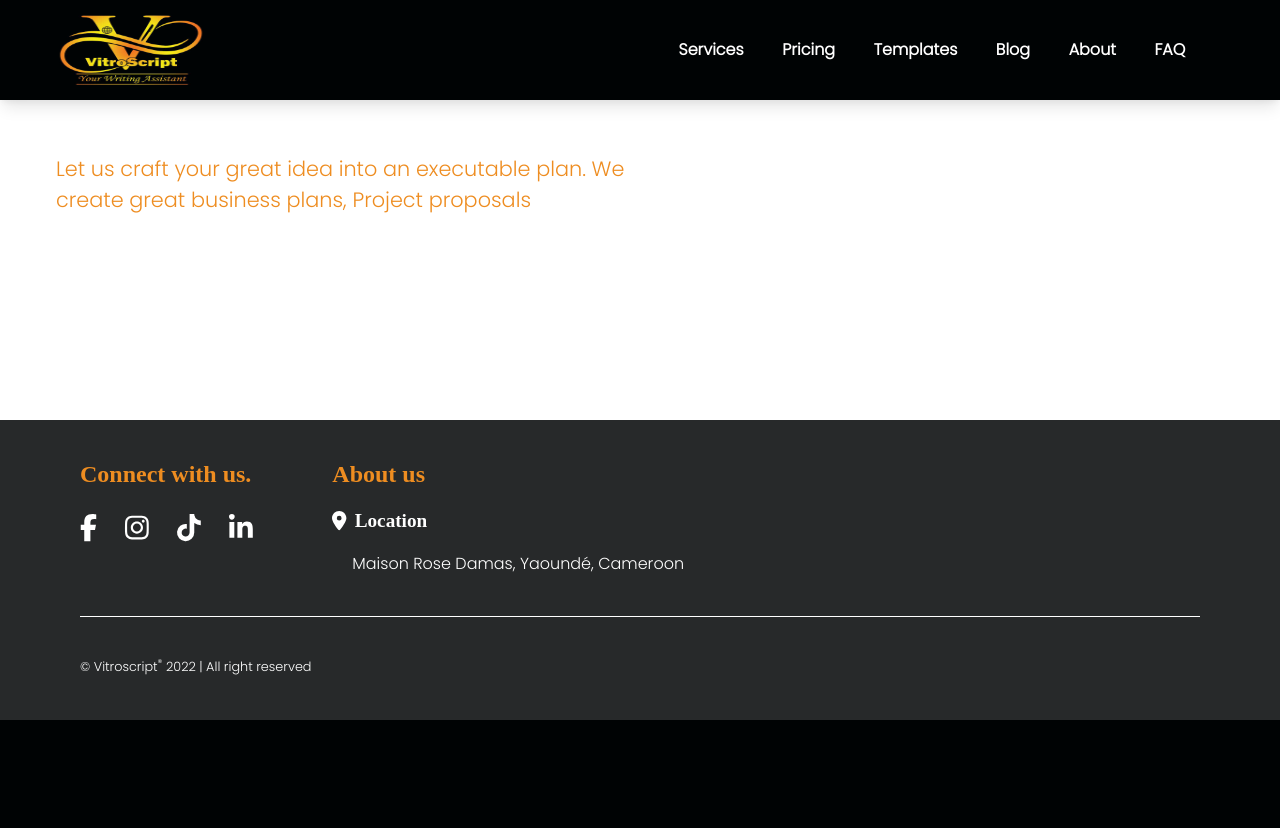
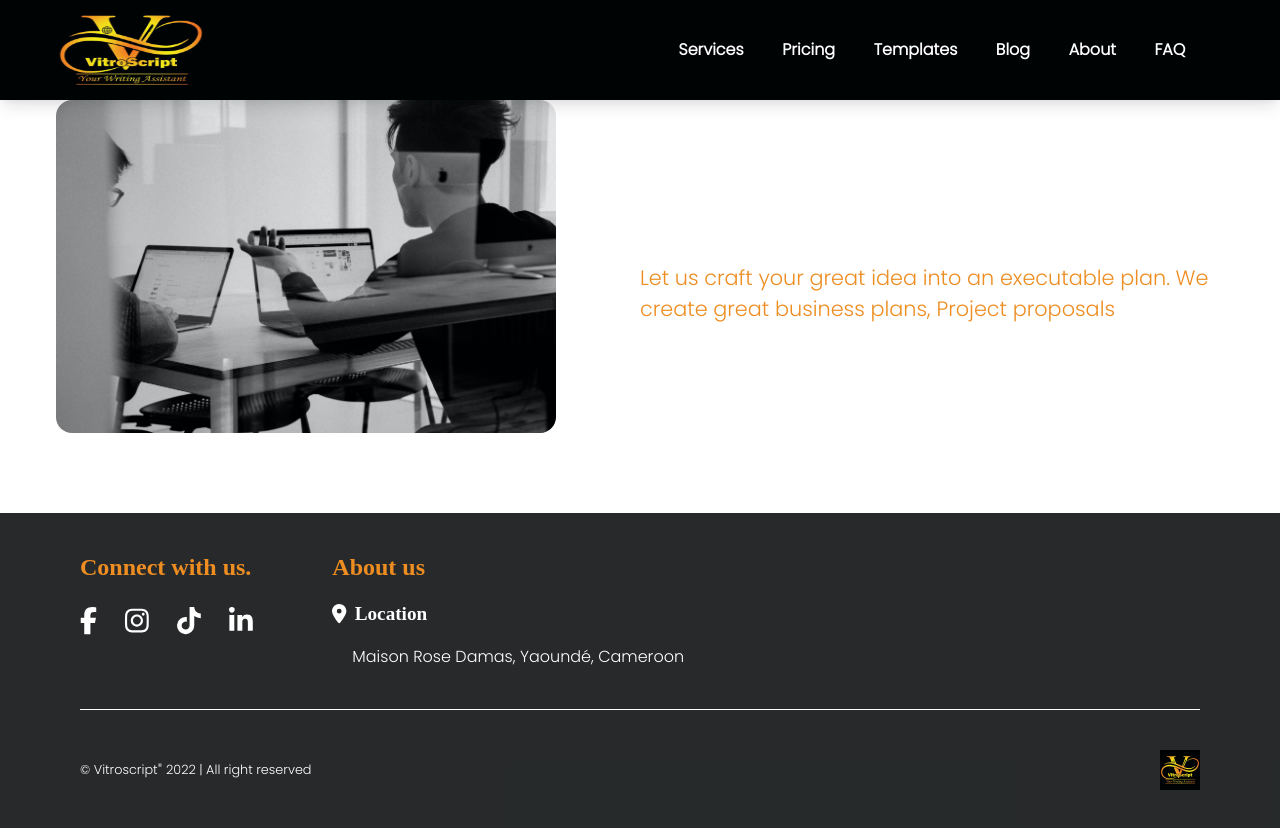
Before and after one commit to Chenwi32/vitroscript, a Next.js app: page /components/feature in a window 1280 px wide. Before the commit the page ends 800 px from the top, so only its background shows below. Built offline with nearby package versions, Linux system fonts and the light colour scheme; a web font is replaced by a local one.

Commit message:
tweaked the banner design

```diff
--- a/pages/components/feature.jsx
+++ b/pages/components/feature.jsx
@@ -19,12 +19,12 @@ const Feature = () => {
         gap={10}
         justifyContent="space-between"
       >
-       {/*  <Image
+       <Image
           w={500}
           borderRadius="2xl"
           src="/images/vitro.jpeg"
           alt="vitroscript team"
-        /> */}
+        />
         <Box w={isLargerThan700 ? "50%" : "100%"}>
           <Heading
             mb={5}
--- a/pages/components/footer.jsx
+++ b/pages/components/footer.jsx
@@ -9,19 +9,18 @@ import {
   useMediaQuery,
 } from "@chakra-ui/react";
 import {
-  faFacebook,
+
   faFacebookF,
   faInstagram,
-  faLinkedin,
+
   faLinkedinIn,
   faTiktok,
 } from "@fortawesome/free-brands-svg-icons";
 import {
-  faLocation,
+
   faLocationDot,
-  faMap,
-  faMapLocation,
-  faMapLocationDot,
+
+
 } from "@fortawesome/free-solid-svg-icons";
 import { FontAwesomeIcon } from "@fortawesome/react-fontawesome";
 
@@ -94,7 +93,7 @@ const Footer = () => {
           <Text fontFamily={"Poppins"} fontSize="0.8rem">
             &#x00A9; Vitroscript<sup>&#x00AE;</sup> 2022 | All right reserved
           </Text>
-          {/* <Image src="/vitrologo.jpg" w={10} h={10} alt="logo" /> */}
+          <Image src="/vitrologo.jpg" w={10} h={10} alt="logo" />
         </Flex>
       </Container>
     </Container>
```
